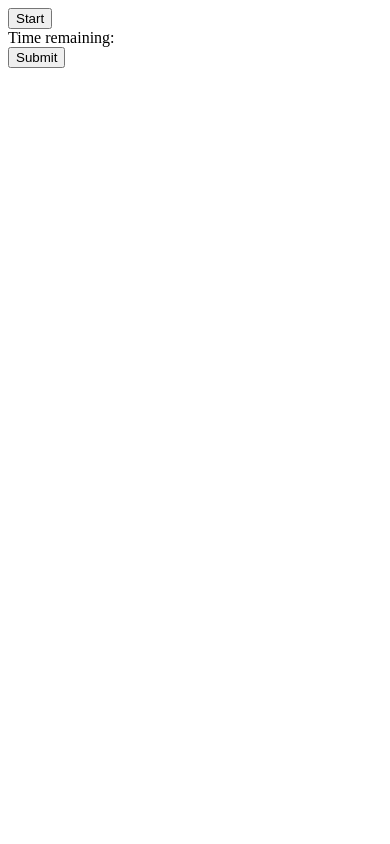
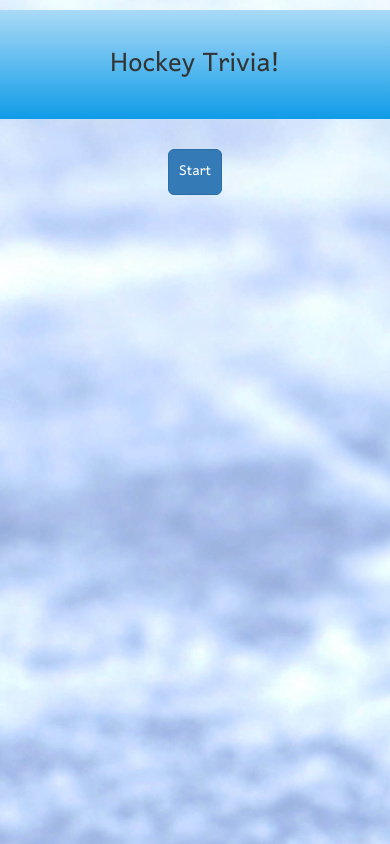
Before and after one commit to jpthaler84/Hockey-Trivia, a plain HTML site: page index.html in a window 390 px wide. Drawn offline with nearby package versions, Linux system fonts and the light colour scheme.

Commit message:
Final commit

```diff
--- a/assets/css/style.css
+++ b/assets/css/style.css
@@ -0,0 +1,33 @@
+body{
+	font-family: 'Harmattan', sans-serif;
+	font-size: 34px;
+	padding: 10px;
+	height: 100%;
+	margin: 0px;
+}
+
+.wallpaper{
+	background-image: url(../images/hockeyback.jpg);
+  	top: 0;
+  	left: 0;
+  	min-width: 100%;
+  	min-height: 100%;
+  	text-align: left;
+}
+
+#time-remain{
+	size: 48px;
+}
+
+.jumbotron{
+	text-align: center;
+	width: 100%;
+	background: linear-gradient(to bottom, #a9daf7 0%,#0f9be7 100%);
+}
+
+#start{
+	position: center;
+	margin: 0 auto;
+	padding: 10px;
+	display: block;
+}
--- a/assets/javascript/app.js
+++ b/assets/javascript/app.js
@@ -1,6 +1,4 @@
 // Create an array for questions
-
-// var questions = ["What is it called when a player swings their stick at an opposing player or breaks their stick with theirs?", "What team will play in Las Vegas starting in 2017?", "What are ice-resurfacing machines more commonly known as?", "Besides a goal and an assist, what does a player need for a Gordie Howe hat trick?", "What normally civilized city rioted after losing the 2011 Stanley Cup finals?", "How fast is the fastest slap shot taken by an NHL player?", "How many Canadian teams are in the NHL?", "When a hockey player scores three goals in one game, what is it called?", "The last player in the league to play without a helmet was Craig MacTavish in what year:", "The 1919 Stanley Cup Finals was the only game where no winner was declared due to what?"]
 
 var questions = [{
         question: "What is it called when a player swings their stick at an opposing player or breaks their stick with theirs?",
@@ -66,6 +64,7 @@ var questions = [{
 
 ];
 
+// Create elements for each question
 for (var i = 0; i < questions.length; i++) {
     var question = questions[i].question;
     $("#quiz").append(question);
@@ -88,21 +87,17 @@ for (var i = 0; i < questions.length; i++) {
 
     $("#quiz").append(document.createElement("br"));
 
+// Hide quiz until Start button clicked
     $("#quiz").hide();
     $("#submit").hide();
+    $("#remain").hide();
 }
 
-// Create elements for each question
 
-// Hide quiz until Start button clicked
-
-// Re-hide elements after all questions answered or time runs out
-
-// Calculate correct and incorrect answers
 
 $(document).ready(function() {
-    // Timer
 
+// Timer
     $("#start").click(function() {
 
         function startTimer(duration, display) {
@@ -131,12 +126,28 @@ $(document).ready(function() {
 
         $("#quiz").show();
         $("#submit").show();
+        $("#start").hide();
+        $("#remain").show();
     });
 
     $("#submit").click(function() {
-        var right = [];
-        var wrong = [];
+        var right = [0];
+        var wrong = [0];
 
+        if (radioEle.value === questions.answer) {
+            right++;
+        } else {
+            wrong++;
+        }
 
-    }
+        var totalRight = right;
+
+        // $("#score").append("<h1>"Correct: + right + "</h1>");
+        // $("#score").append("<h2>"Incorrect: + wrong + "</h2>");
+
+        $("#quiz").hide();
+        $("#submit").hide();
+        $("#remain").hide();
+        $("#timer").hide();
+    })
 });
--- a/index.html
+++ b/index.html
@@ -3,26 +3,32 @@
 
 <head>
     <title>Hockey Trivia!</title>
+    <link href="https://fonts.googleapis.com/css?family=Harmattan" rel="stylesheet">
+    <link rel="stylesheet" href="https://maxcdn.bootstrapcdn.com/bootstrap/3.3.6/css/bootstrap.min.css" integrity="sha384-1q8mTJOASx8j1Au+a5WDVnPi2lkFfwwEAa8hDDdjZlpLegxhjVME1fgjWPGmkzs7" crossorigin="anonymous">
     <link rel="stylesheet" type="text/css" href="assets/css/style.css">
 </head>
 
-<body>
+<body class="wallpaper">
+    <div class="row">
+        <div class="jumbotron col-md-12">Hockey Trivia!</div>
+    </div>
     <div id="wrapper">
         <!-- Title image -->
-        <button id="start">Start</button>
-        <div id="remain">Time remaining:</div>
+        <div class="row">
+            <button id="start" type="button" class="btn btn-primary btn-lg col-md-3">Start</button>
+        </div>
+        <div id="remain">
+            <h1 id="time-remain">Time remaining:</h1>
+        </div>
         <div id="timer"></div>
     </div>
     <div id="quiz"></div>
-    <button id="submit">Submit</button>
+    <button id="submit" type="button" class="btn btn-primary btn-lg">Submit</button>
     <div id="score"></div>
-
     <!-- jQuery -->
     <script type="text/javascript" src="https://cdnjs.cloudflare.com/ajax/libs/jquery/3.2.1/jquery.min.js"></script>
-
     <!-- Script -->
     <script type="text/javascript" src="assets/javascript/app.js"></script>
-
 </body>
 
 </html>
```
Also changed, not shown: assets/images/hockeyback.jpg (added).
